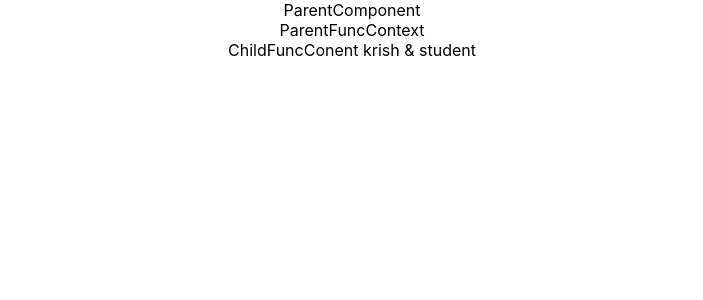
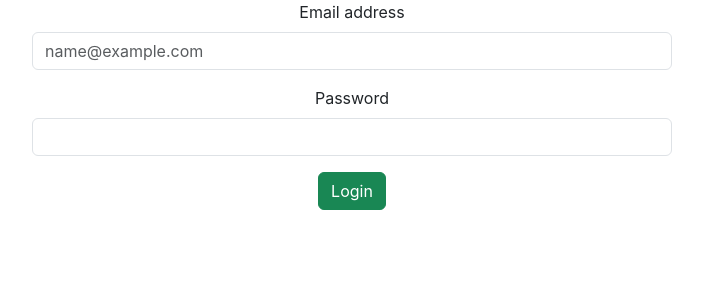
Before and after one commit to krish1302/react-training, a React (Create React App) app: page / in a window 1280 px wide. Shown: the top 300 px of the page, without its empty margins (288-991 px from the left). Built offline with nearby package versions, Linux system fonts and the light colour scheme.

Commit message:
small project

```diff
--- a/public/index.html
+++ b/public/index.html
@@ -25,6 +25,8 @@
       Learn how to configure a non-root public URL by running `npm run build`.
     -->
     <title>React App</title>
+    <link href="https://cdn.jsdelivr.net/npm/bootstrap@5.3.0-alpha3/dist/css/bootstrap.min.css" rel="stylesheet" integrity="sha384-KK94CHFLLe+nY2dmCWGMq91rCGa5gtU4mk92HdvYe+M/SXH301p5ILy+dN9+nJOZ" crossorigin="anonymous">
+    <script src="https://cdn.jsdelivr.net/npm/bootstrap@5.3.0-alpha3/dist/js/bootstrap.bundle.min.js" integrity="sha384-ENjdO4Dr2bkBIFxQpeoTz1HIcje39Wm4jDKdf19U8gI4ddQ3GYNS7NTKfAdVQSZe" crossorigin="anonymous"></script>
   </head>
   <body>
     <noscript>You need to enable JavaScript to run this app.</noscript>
--- /dev/null
+++ b/src/App-components/Page1/Page1.css
@@ -0,0 +1,4 @@
+.login{
+    width: 50%;
+    margin: auto;
+}
--- /dev/null
+++ b/src/App-components/Page1/Page1.js
@@ -0,0 +1,51 @@
+import React, { Component, createRef } from 'react'
+import './Page1.css'
+
+class Page1 extends Component {
+    constructor(props) {
+      super(props)
+
+      this.state = {
+        emailMsg : ""
+      }
+      this.emailRef = createRef()
+      this.passRef = createRef()
+    }
+
+    checkUser = () => {
+        this.setState({
+            emailMsg : ""
+        })
+        if (this.emailRef.current.value === 'balakrish@gmail.com' && this.passRef.current.value === '1234'){
+            // alert('user success')
+            this.props.setPage('page2')
+        }
+        if(this.emailRef.current.value !== 'balakrish@gmail.com'){
+            this.setState({
+                emailMsg : "your email is wrong"
+            })
+        }
+        else{
+            alert('user wrong')
+        }
+    }
+
+    render() {
+        return (
+            <div className='login'>
+                <div class="mb-3">
+                    <label for="exampleFormControlInput1" class="form-label">Email address</label>
+                    <input type="email" class="form-control" id="exampleFormControlInput1" placeholder="name@example.com" ref={this.emailRef} />
+                </div>
+                <small>{this.state.emailMsg}</small>
+                <div class="mb-3">
+                    <label for="exampleFormControlInput2" class="form-label">Password</label>
+                    <input type="password" class="form-control" id="exampleFormControlInput2" placeholder=""  ref={this.passRef} />
+                </div>
+                <button type="button" class="btn btn-success" onClick={() => this.checkUser()}>Login</button>
+            </div>
+        )
+    }
+}
+
+export default Page1
--- /dev/null
+++ b/src/App-components/Page2/Page2.js
@@ -0,0 +1,51 @@
+import React, { Component } from 'react'
+import './Page2.css'
+
+class Page2 extends Component {
+
+    constructor(props) {
+      super(props)
+
+      this.state = {
+        button : ["Primary", "Secondary", "Success", "Danger", "Warning", "Info", "Light", "Dark"],
+        buttons : [
+            {name: "Primary", c_name:"btn btn-primary", value:"page1"},
+            {name: "Secondary", c_name:"btn btn-secondary", value:"page2"},
+            {name: "Success", c_name:"btn btn-success", value:"page3"},
+            {name: "Danger", c_name:"btn btn-danger", value:"page4"},
+            {name: "Warning", c_name:"btn btn-warning", value:"page5"},
+            {name: "Info", c_name:"btn btn-info", value:"page6"},
+            {name: "Light", c_name:"btn btn-light", value:"page7"},
+            {name: "Dark", c_name:"btn btn-dark", value:"page8"},
+        ]
+      }
+    }
+
+  render() {
+    return (
+      <div>Welcome user
+        <br></br>
+        <button type="button" class="btn btn-danger" onClick={()=> this.props.setPage('page1')}>Login</button>
+        <br></br>
+
+        {/* <button type="button" class="btn btn-primary">Primary</button>
+        <button type="button" class="btn btn-secondary">Secondary</button>
+        <button type="button" class="btn btn-success">Success</button>
+        <button type="button" class="btn btn-danger">Danger</button>
+        <button type="button" class="btn btn-warning">Warning</button>
+        <button type="button" class="btn btn-info">Info</button>
+        <button type="button" class="btn btn-light">Light</button>
+        <button type="button" class="btn btn-dark">Dark</button> */}
+
+        {
+            this.state.buttons.map(button => {
+                return <button type='button' className={button.c_name} onClick={()=> alert(button.value)}>{button.name}</button>
+            })
+        }
+
+      </div>
+    )
+  }
+}
+
+export default Page2
--- a/src/App.js
+++ b/src/App.js
@@ -13,12 +13,15 @@ import FuncLifecycle from './Components/Lifecycle/FuncLifecycle';
 import ParentComponent from './Components/ContextClassComponet/ParentComponent';
 import {NameContext, WorkContext} from './Components/Context/Context';
 import ParentFuncContext from './Components/ContextFuncComponent/ParentFuncContext';
+import Page1 from './App-components/Page1/Page1';
+import Page2 from './App-components/Page2/Page2';
 
 function App() {
 
   const child1 = useRef()
   const child2 = useRef()
   const [mount, setMount] = useState(false)
+  const [page, setPage] = useState('page1')
 
   function parentFunc(child){
     alert(child)
@@ -46,13 +49,18 @@ function App() {
 
 
       {/* <FuncLifecycle /> */}
-      <NameContext.Provider value='krish'>
+      {/* <NameContext.Provider value='krish'>
         <WorkContext.Provider value='student'>
           <ParentComponent />
           <ParentFuncContext />
         </WorkContext.Provider>
-      </NameContext.Provider>
+      </NameContext.Provider> */}
+{/*
+      <button onClick={()=> setPage('page1')}>page1</button>
+      <button onClick={()=> setPage('page2')}>page2</button> */}
 
+      {page === 'page1' && <Page1 setPage={setPage}/>}
+      {page === 'page2' && <Page2 setPage={setPage}/>}
 
     </div>
   );
```
Also changed, not shown: src/App-components/Page2/Page2.css (added).
